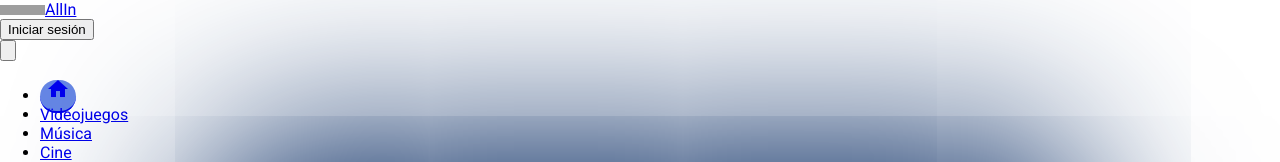
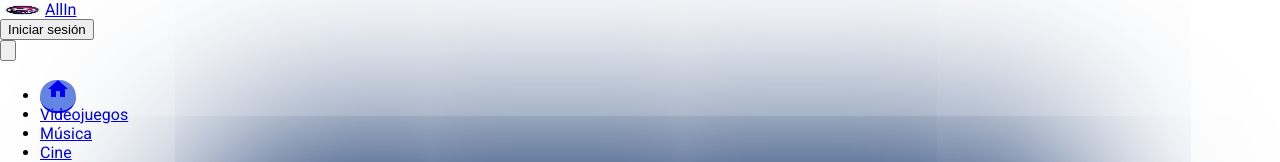
Before and after one commit to Brayanl0-o/AllInSite_Angular, an Angular app: page /home in a window 1280 px wide. Shown: the top 162 px of the page. Built offline with nearby package versions, Linux system fonts and the light colour scheme; grey boxes are pictures that could not be loaded; a web font is replaced by a local one; what ngx-pagination would draw is missing.

Commit message:
fixed > header.component

```diff
--- a/src/app/layout/components/header/header.component.html
+++ b/src/app/layout/components/header/header.component.html
@@ -1,7 +1,7 @@
 <nav class="bg-white dark:bg-gray-900 fixed top-0 left-0 w-full z-50 ">
   <div class="max-w-screen-xl flex flex-wrap items-center justify-between mx-auto p-2.5 text-base">
     <a [routerLink]="isUserLoggedIn() ? ['/home', userId] : ['/home']" class="flex items-center ">
-      <img src="../../../assets/img/Firefly_Logo.webp" width="45" height="10"  alt="Logo Allin" />
+      <img src="../../../assets/img/logos/Firefly_Logo.webp" width="45px" height="10px"  alt="Logo Allin" />
       <span class="self-center text-2xl font-semibold whitespace-nowrap">AllIn</span>
     </a>
 
```
